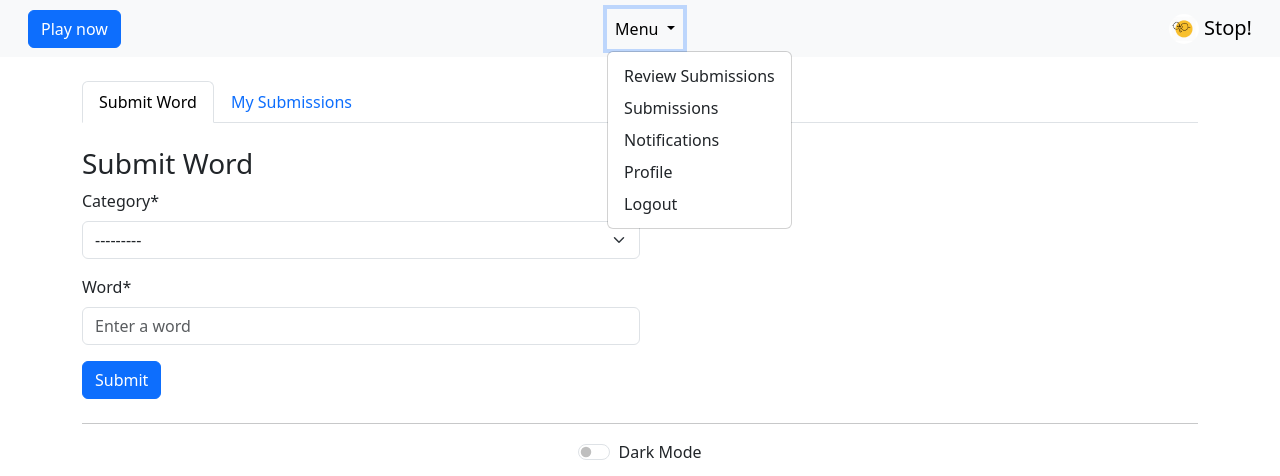
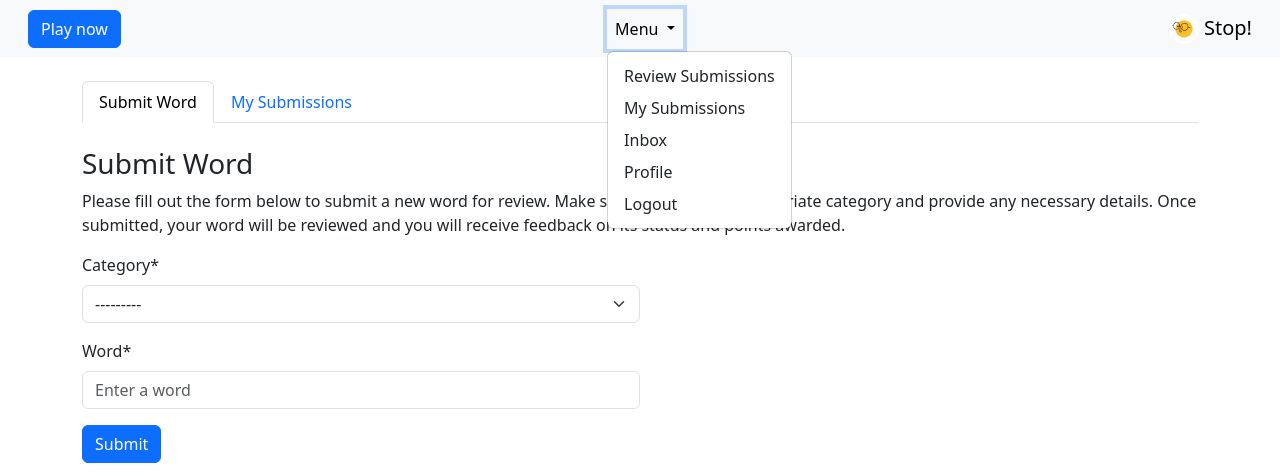
Before and after one commit to alanmaizon/stop_game, a Django app: page /communication/submit-word/ in a window 1280 px wide, after a click on "Menu". Shown: the top 476 px of the page. Run offline with Django 5.2, Linux system fonts and the light colour scheme; the visitor is signed in with stand-in values (Sample User, id 1); data that the repository does not hold is empty; some libraries are stand-ins or nearby versions.

Commit message:
add instructions

```diff
--- a/core/templates/base.html
+++ b/core/templates/base.html
@@ -34,8 +34,8 @@
                                 {% if user.is_staff %}
                                     <li><a class="dropdown-item" href="{% url 'communication:review_submissions' %}">Review Submissions</a></li>
                                 {% endif %}
-                                <li><a class="dropdown-item" href="{% url 'inbox:submissions_with_submit' %}">Submissions</a></li>
-                                <li><a class="dropdown-item" href="{% url 'inbox:notifications_with_archived' %}">Notifications</a></li>
+                                <li><a class="dropdown-item" href="{% url 'inbox:submissions_with_submit' %}">My Submissions</a></li>
+                                <li><a class="dropdown-item" href="{% url 'inbox:notifications_with_archived' %}">Inbox</a></li>
                                 <li><a class="dropdown-item" href="{% url 'user:update_profile' %}">Profile</a></li>
                                 <li>
                                     <form method="post" action="{% url 'user:logout' %}" class="d-inline">
@@ -45,9 +45,6 @@
                                 </li>
                             </ul>
                         </li>
-                    {% else %}
-                        <li class="nav-item"><a class="nav-link" href="{% url 'user:login' %}">Login</a></li>
-                        <li class="nav-item"><a class="nav-link" href="{% url 'user:register' %}">Register</a></li>
                     {% endif %}
                 </ul>
             </div>
--- a/game/templates/game/lobby.html
+++ b/game/templates/game/lobby.html
@@ -1,6 +1,6 @@
 {% extends 'base.html' %}
 
-{% block title %}Lobby{% endblock %}
+{% block title %}Scoreboard{% endblock %}
 
 {% block content %}
 <div class="container mt-5">
--- a/game/templates/game/results.html
+++ b/game/templates/game/results.html
@@ -5,7 +5,7 @@
 
 {% block content %}
     <div class="container mt-5">
-        <h1 class="text-center">Stop! Game Results</h1>
+        <h1 class="text-center">Game Results</h1>
         <p class="text-center text-muted">Round Letter: <strong>{{ round.letter }}</strong></p>
 
         <div class="mt-4 d-flex align-items-center">
@@ -53,7 +53,9 @@
                                     {% endif %}
                                 </td>
                                 <td>
-                                    {% if not submission.is_valid %}
+                                    {% if submission.is_valid %}
+                                        <span class="text-success">⭐ Great job!</span>
+                                    {% else %}
                                         <span class="text-danger">{{ submission.validation_message }}</span>
                                     {% endif %}
                                 </td>
--- a/inbox/templates/inbox/submissions_with_submit.html
+++ b/inbox/templates/inbox/submissions_with_submit.html
@@ -17,6 +17,7 @@
     <!-- Submit Word Tab -->
     <div class="tab-pane fade show active" id="submit-word">
         <h3 class="text-left">Submit Word</h3>
+        <p>Please fill out the form below to submit a new word for review. Make sure to select the appropriate category and provide any necessary details. Once submitted, your word will be reviewed and you will receive feedback on its status and points awarded.</p>
         <div class="d-flex justify-content-left">
             <form method="post" class="w-50">
                 {% csrf_token %}
```
